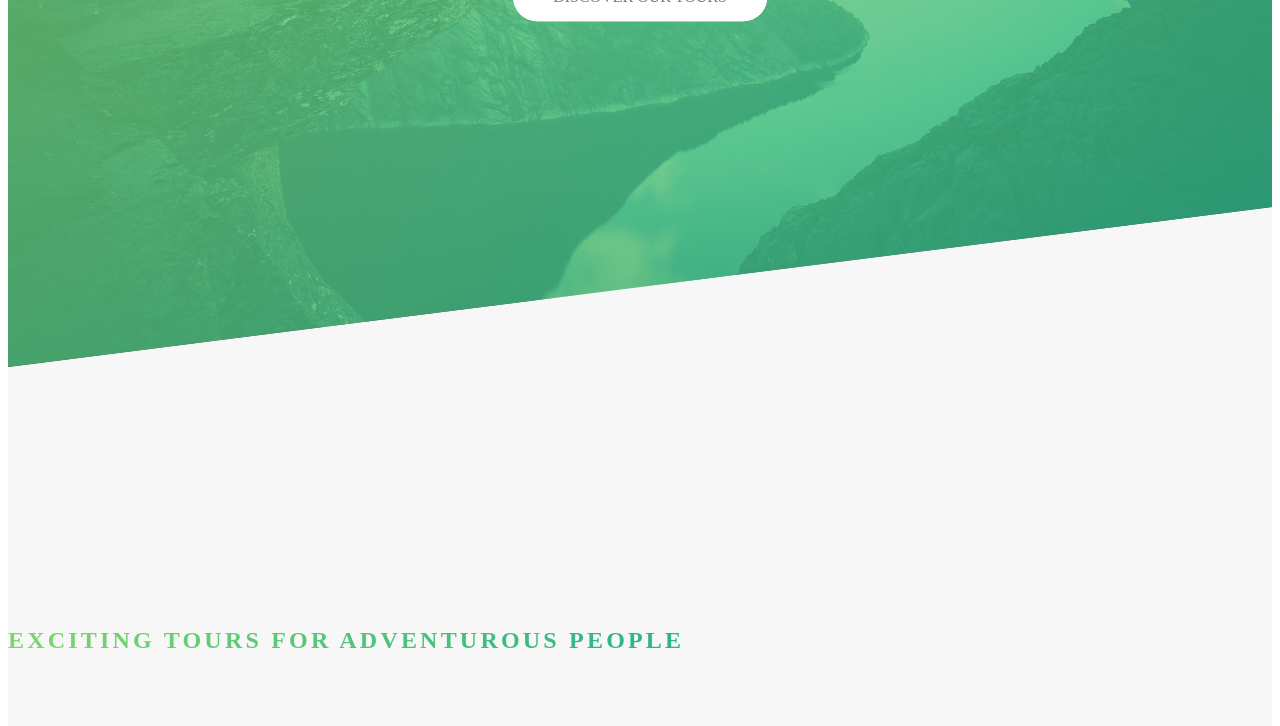
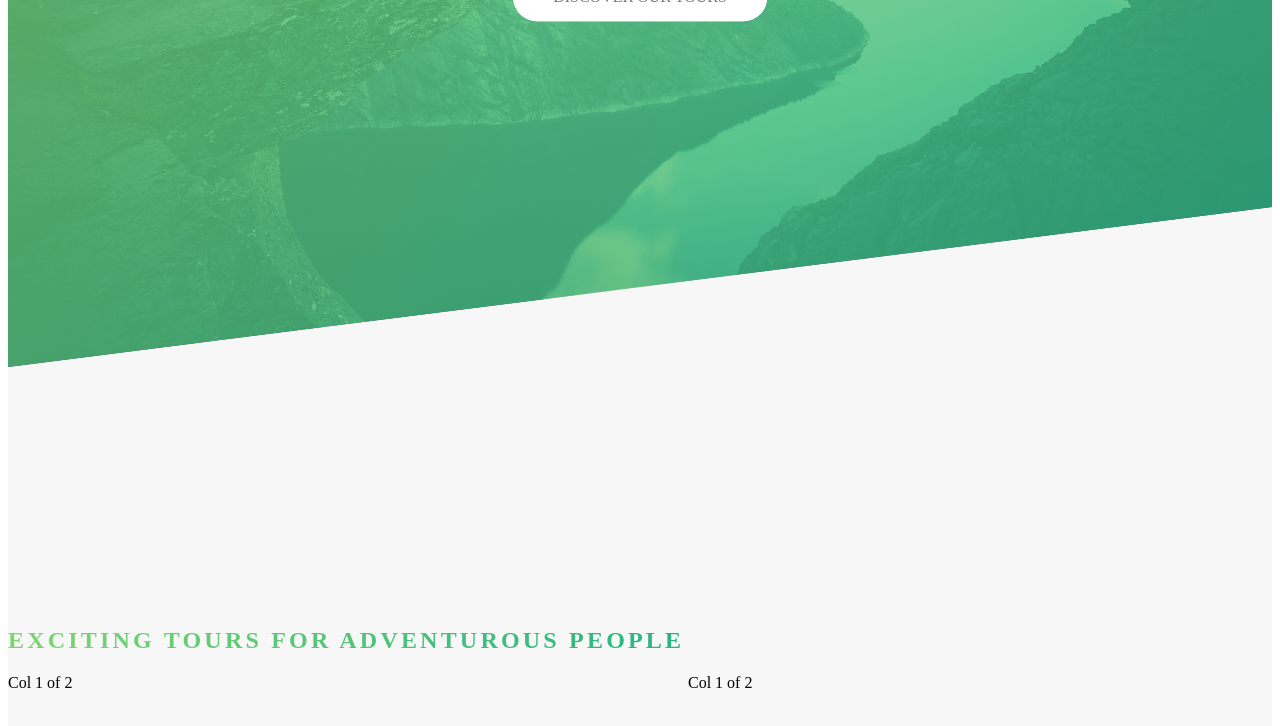
Before and after one commit to amontalvof/natours-react-client, a React (Vite) app: page / in a window 1280 px wide. Shown: the part 401-1127 px from the top of the page. Built offline with nearby package versions, Linux system fonts and the light colour scheme; the HTML template or start-up script is replaced by a standard one.

Commit message:
feat: finished about part 1

```diff
--- a/src/layout/grid/styles.ts
+++ b/src/layout/grid/styles.ts
@@ -1,12 +1,12 @@
 import styled, { css } from "styled-components";
 
-const gridWidth = "114rem";
+const gridWidth = "100rem";
 const gutterVertical = "3rem";
 const gutterHorizontal = "6rem";
 
 export const Row = styled.div`
     max-width: ${gridWidth};
-    background-color: #eee;
+    /* background-color: #eee; */
     margin: 0 auto;
 
     &::after { //! clearfix
@@ -22,7 +22,7 @@ export const Row = styled.div`
 
 const CommonStyles = css`
     float: left;
-    background-color: crimson;
+    /* background-color: crimson; */
 
     &:not(:last-child){
         margin-right: ${gutterHorizontal};
--- a/src/main.css
+++ b/src/main.css
@@ -20,3 +20,7 @@ body {
 .u-center-text {
     text-align: center;
 }
+
+.u-margin-bottom-8 {
+    margin-bottom: 8rem;
+}
--- a/src/views/about/index.tsx
+++ b/src/views/about/index.tsx
@@ -1,11 +1,16 @@
+import { Col1of2, Row } from "../../layout/grid/styles";
 import { HeadingSecondary, SectionAbout } from "./styles";
 
 const About = () => {
     return (
         <SectionAbout>
-            <div className="u-center-text">
+            <div className="u-center-text u-margin-bottom-8">
                 <HeadingSecondary>Exciting tours for adventurous people</HeadingSecondary>
             </div>
+            <Row>
+                <Col1of2>Col 1 of 2</Col1of2>
+                <Col1of2>Col 1 of 2</Col1of2>
+            </Row>
         </SectionAbout>
     );
 };
```
